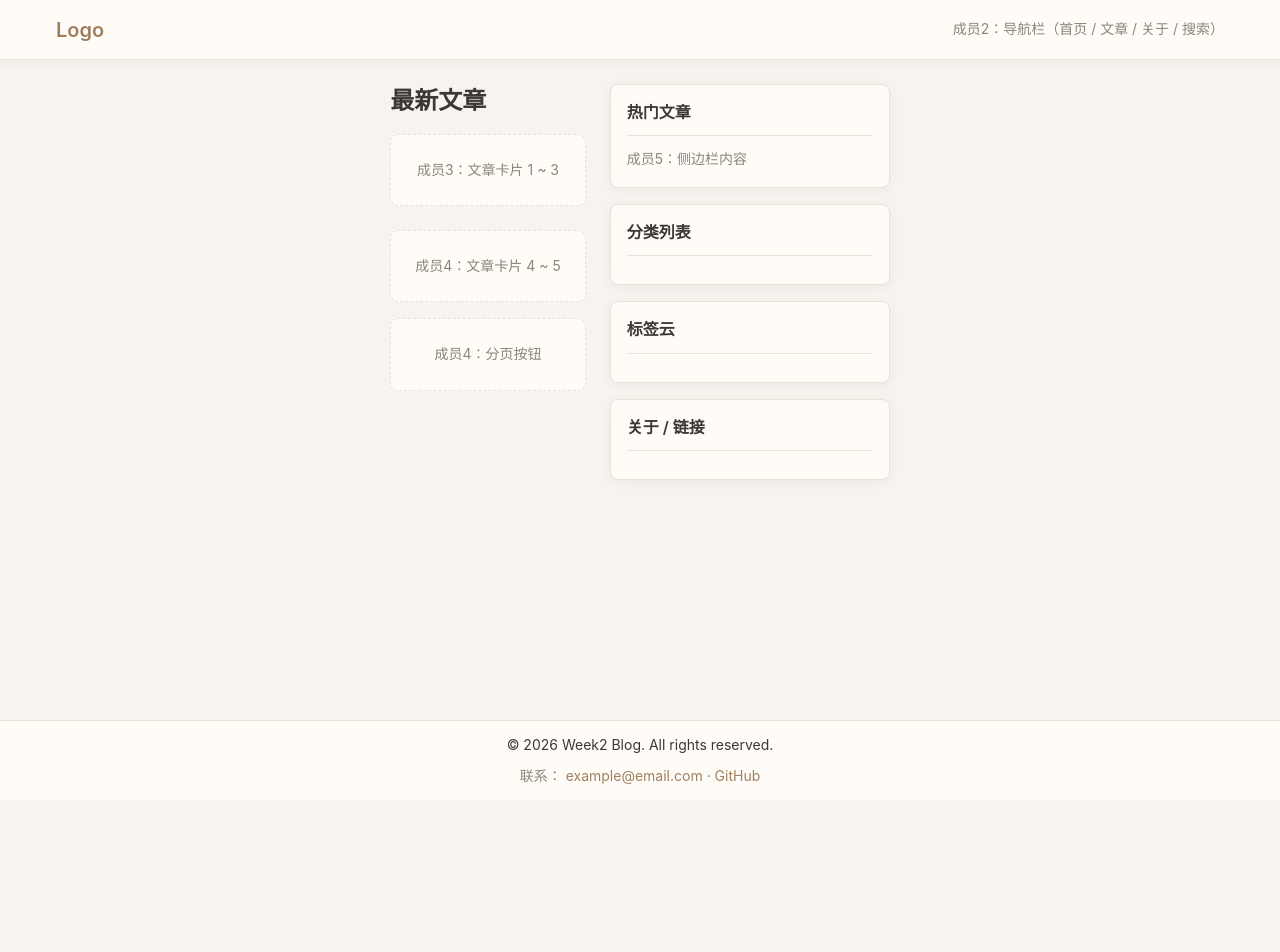
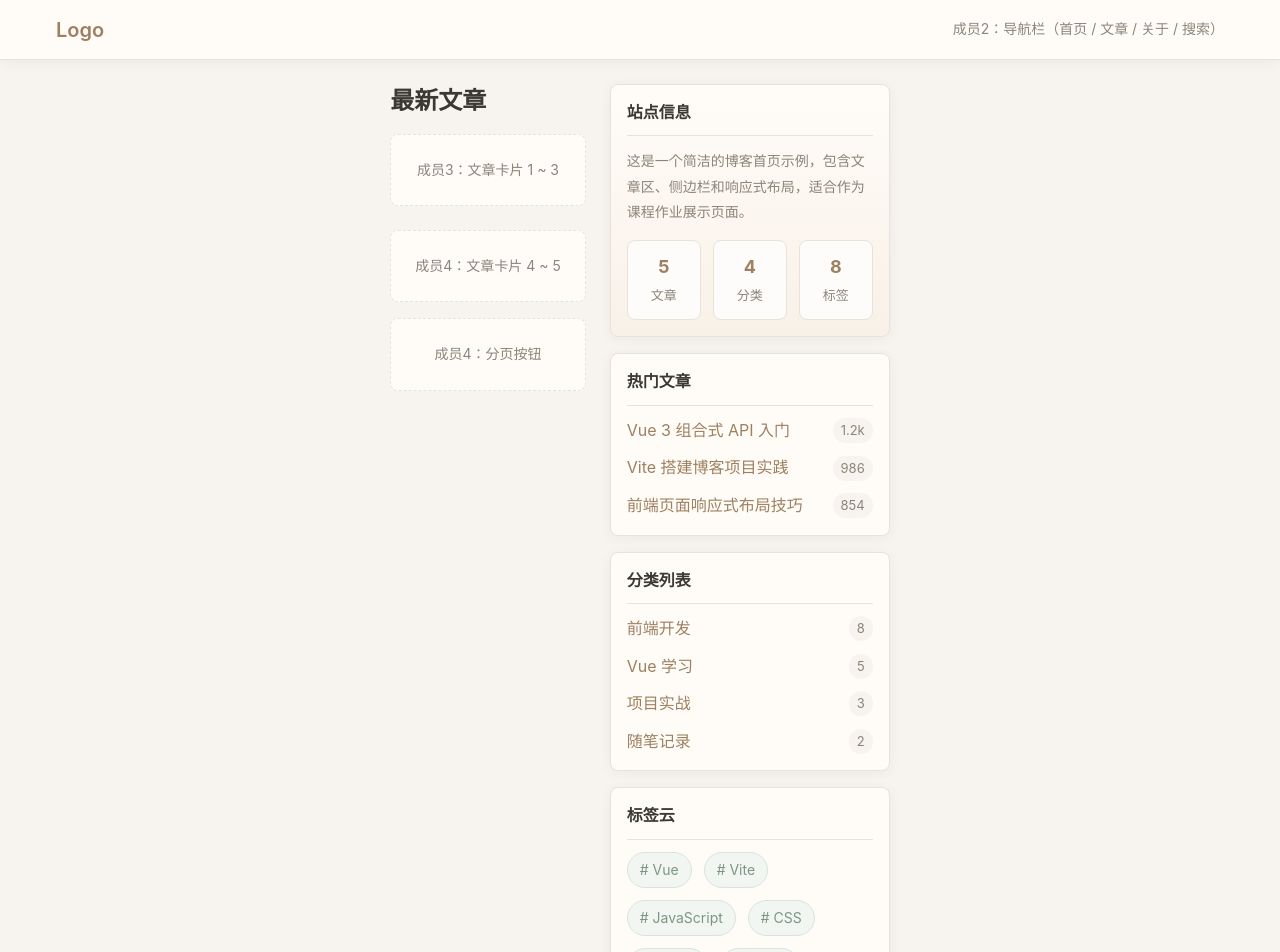
Before and after one commit to pro25010220404/Week2-work, a Vue app in the folder week2-blog/: page / in a window 1280 px wide. Shown: the top 952 px of the page. Before the commit the page ends 800 px from the top, so only its background shows below. Built offline with nearby package versions, Linux system fonts and the light colour scheme.

Commit message:
侧边栏+响应式+README zzx

```diff
--- a/week2-blog/src/layouts/MainLayout.vue
+++ b/week2-blog/src/layouts/MainLayout.vue
@@ -1,11 +1,31 @@
 <script setup>
 import AppFooter from '@/components/AppFooter.vue'
+
+const hotPosts = [
+  { title: 'Vue 3 组合式 API 入门', views: '1.2k' },
+  { title: 'Vite 搭建博客项目实践', views: '986' },
+  { title: '前端页面响应式布局技巧', views: '854' },
+]
+
+const categories = [
+  { name: '前端开发', count: 8 },
+  { name: 'Vue 学习', count: 5 },
+  { name: '项目实战', count: 3 },
+  { name: '随笔记录', count: 2 },
+]
+
+const tags = ['Vue', 'Vite', 'JavaScript', 'CSS', '响应式', '组件化', '博客', '前端']
+
+const friendLinks = [
+  { name: 'Vue 官方文档', url: 'https://cn.vuejs.org/' },
+  { name: 'Vite 官方文档', url: 'https://cn.vite.dev/' },
+  { name: 'Element Plus', url: 'https://element-plus.org/zh-CN/' },
+]
 </script>
 
 <template>
   <div class="main-layout">
     <header class="layout-header">
-      <!-- 成员2：导航栏 Header / Nav -->
       <div class="container layout-header__inner">
         <slot name="header">
           <div class="layout-placeholder layout-placeholder--header">
@@ -22,21 +42,66 @@ import AppFooter from '@/components/AppFooter.vue'
       </main>
 
       <aside class="layout-sidebar">
-        <!-- 成员5：侧边栏 Aside -->
         <slot name="sidebar">
-          <div class="sidebar-card">
+          <section class="sidebar-card sidebar-card--highlight">
+            <h3 class="sidebar-card__title">站点信息</h3>
+            <p class="sidebar-card__desc">
+              这是一个简洁的博客首页示例，包含文章区、侧边栏和响应式布局，适合作为课程作业展示页面。
+            </p>
+            <div class="site-stats">
+              <div class="site-stats__item">
+                <strong>5</strong>
+                <span>文章</span>
+              </div>
+              <div class="site-stats__item">
+                <strong>4</strong>
+                <span>分类</span>
+              </div>
+              <div class="site-stats__item">
+                <strong>8</strong>
+                <span>标签</span>
+              </div>
+            </div>
+          </section>
+
+          <section class="sidebar-card">
             <h3 class="sidebar-card__title">热门文章</h3>
-            <p class="layout-placeholder__hint text-secondary">成员5：侧边栏内容</p>
-          </div>
-          <div class="sidebar-card">
+            <ul class="sidebar-list">
+              <li v-for="post in hotPosts" :key="post.title" class="sidebar-list__item">
+                <a href="#">{{ post.title }}</a>
+                <span class="sidebar-list__meta">{{ post.views }}</span>
+              </li>
+            </ul>
+          </section>
+
+          <section class="sidebar-card">
             <h3 class="sidebar-card__title">分类列表</h3>
-          </div>
-          <div class="sidebar-card">
+            <ul class="category-list">
+              <li v-for="category in categories" :key="category.name" class="category-list__item">
+                <a href="#">{{ category.name }}</a>
+                <span class="category-list__count">{{ category.count }}</span>
+              </li>
+            </ul>
+          </section>
+
+          <section class="sidebar-card">
             <h3 class="sidebar-card__title">标签云</h3>
-          </div>
-          <div class="sidebar-card">
-            <h3 class="sidebar-card__title">关于 / 链接</h3>
-          </div>
+            <div class="tag-cloud">
+              <a v-for="tag in tags" :key="tag" href="#" class="tag-cloud__item"># {{ tag }}</a>
+            </div>
+          </section>
+
+          <section class="sidebar-card">
+            <h3 class="sidebar-card__title">关于 / 友链</h3>
+            <p class="sidebar-card__desc">
+              成员5负责右侧栏与移动端适配，当前展示常见博客模块：站点简介、热门文章、分类、标签与友链。
+            </p>
+            <ul class="friend-links">
+              <li v-for="link in friendLinks" :key="link.name">
+                <a :href="link.url" target="_blank" rel="noopener">{{ link.name }}</a>
+              </li>
+            </ul>
+          </section>
         </slot>
       </aside>
     </div>
@@ -101,10 +166,137 @@ import AppFooter from '@/components/AppFooter.vue'
   box-shadow: var(--box-shadow);
 }
 
+.sidebar-card--highlight {
+  background: linear-gradient(180deg, #fffcf8 0%, #f8f1e8 100%);
+}
+
 .sidebar-card__title {
   font-size: var(--font-size-base);
   margin-bottom: var(--spacing-sm);
   padding-bottom: var(--spacing-sm);
   border-bottom: 1px solid var(--color-border);
 }
+
+.sidebar-card__desc {
+  font-size: var(--font-size-sm);
+  color: var(--color-text-secondary);
+  line-height: 1.8;
+}
+
+.site-stats {
+  display: grid;
+  grid-template-columns: repeat(3, 1fr);
+  gap: var(--spacing-sm);
+  margin-top: var(--spacing-md);
+}
+
+.site-stats__item {
+  padding: var(--spacing-sm);
+  text-align: center;
+  background-color: rgba(255, 255, 255, 0.75);
+  border: 1px solid var(--color-border);
+  border-radius: var(--border-radius);
+}
+
+.site-stats__item strong {
+  display: block;
+  font-size: 1.125rem;
+  color: var(--color-primary);
+}
+
+.site-stats__item span {
+  font-size: 0.8125rem;
+  color: var(--color-text-secondary);
+}
+
+.sidebar-list,
+.category-list,
+.friend-links {
+  display: flex;
+  flex-direction: column;
+  gap: var(--spacing-sm);
+}
+
+.sidebar-list__item,
+.category-list__item {
+  display: flex;
+  align-items: center;
+  justify-content: space-between;
+  gap: var(--spacing-sm);
+}
+
+.sidebar-list__meta,
+.category-list__count {
+  flex-shrink: 0;
+  font-size: 0.8125rem;
+  color: var(--color-text-secondary);
+  background-color: var(--color-bg);
+  padding: 2px 8px;
+  border-radius: 999px;
+}
+
+.tag-cloud {
+  display: flex;
+  flex-wrap: wrap;
+  gap: var(--spacing-sm);
+}
+
+.tag-cloud__item {
+  display: inline-flex;
+  align-items: center;
+  padding: 6px 12px;
+  font-size: 0.875rem;
+  color: var(--color-accent);
+  background-color: #f1f6f2;
+  border: 1px solid #d8e5db;
+  border-radius: 999px;
+  transition: all 0.2s ease;
+}
+
+.tag-cloud__item:hover {
+  color: #fff;
+  background-color: var(--color-accent);
+  border-color: var(--color-accent);
+}
+
+.friend-links a,
+.sidebar-list a,
+.category-list a {
+  display: inline-block;
+  line-height: 1.6;
+}
+
+@media (max-width: 1024px) {
+  .layout-placeholder--header {
+    gap: var(--spacing-sm);
+  }
+
+  .layout-placeholder__hint {
+    text-align: right;
+  }
+}
+
+@media (max-width: 768px) {
+  .layout-header {
+    height: auto;
+  }
+
+  .layout-header__inner {
+    padding: var(--spacing-md) 0;
+  }
+
+  .layout-placeholder,
+  .layout-placeholder--header {
+    flex-direction: column;
+    align-items: flex-start;
+  }
+
+  .layout-placeholder__hint {
+    text-align: left;
+  }
+
+  .site-stats {
+    grid-template-columns: 1fr;
+  }
+}
 </style>
--- a/week2-blog/src/styles/global.css
+++ b/week2-blog/src/styles/global.css
@@ -193,9 +193,21 @@ hr {
   text-align: center;
 }
 
+@media (max-width: 1024px) {
+  :root {
+    --sidebar-width: 240px;
+    --content-gap: 20px;
+  }
+
+  .layout-main {
+    padding-top: var(--spacing-md);
+  }
+}
+
 @media (max-width: 768px) {
   .layout-main {
     flex-direction: column;
+    padding: var(--spacing-md);
   }
 
   .layout-sidebar {
```
Also changed, not shown: 1 other file (tests, documents, lock files or other folders).
